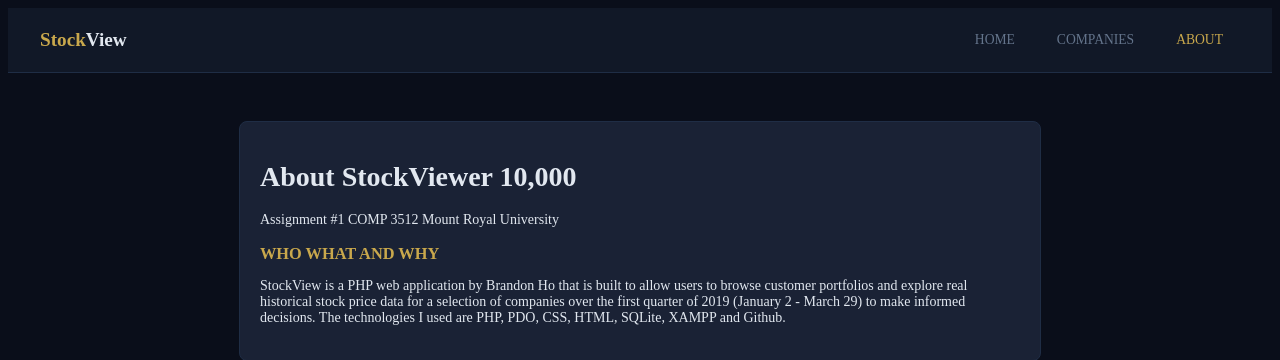
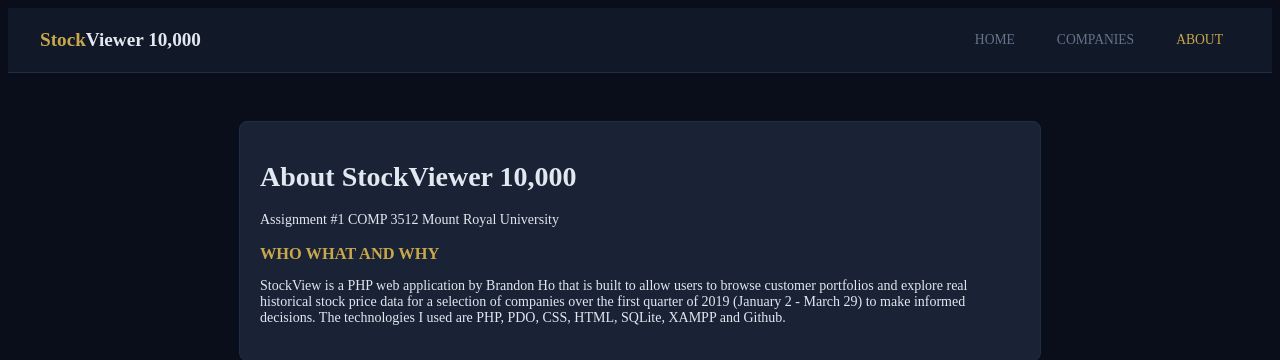
Before and after one commit to ShbawgWater/Assignment-1-Brandon-Ho, a PHP site: page /about.php in a window 1280 px wide. Shown: the top 360 px of the page. Run offline with PHP 8.4, Linux system fonts and the light colour scheme.

Commit message:
FINALAGAIN

```diff
--- a/about.php
+++ b/about.php
@@ -14,7 +14,7 @@
 
 <!--Header  -->
 <header>
-    <a href="index.php" class="site-title">Stock<span>View</span></a>
+    <a href="index.php" class="site-title">Stock<span>Viewer 10,000</span></a>
     <nav>
         <a href="index.php">Home</a>
         <a href="companies.php">Companies</a>
```
